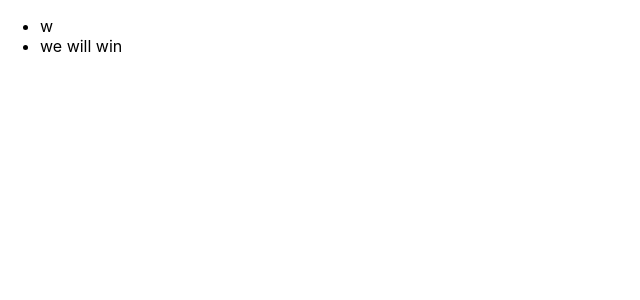
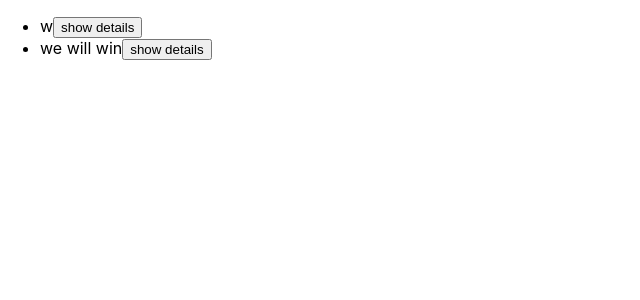
Before and after one commit to rawwr-cmd/NextJs, a Next.js app: page /feedback in a window 1280 px wide. Shown: the top 300 px of the page, without its empty margins (0-640 px from the left). Built offline with nearby package versions, Linux system fonts and the light colour scheme.

Commit message:
adding dynamic routes

```diff
--- /dev/null
+++ b/pages/api/[feedbackId].js
@@ -0,0 +1,16 @@
+import { buildFeedPath, extractFeedback } from "../api/feedback";
+
+const handler = (req, res) => {
+  // if (req.method === "Delete") {}
+
+  const { feedbackId } = req.query;
+
+  const filePath = buildFeedPath();
+  const data = extractFeedback(filePath);
+
+  const selectedFeedback = data.find((feedback) => feedback.id === feedbackId);
+
+  res.status(200).json({ feedback: selectedFeedback });
+};
+
+export default handler;
--- a/pages/feedback/index.js
+++ b/pages/feedback/index.js
@@ -1,12 +1,32 @@
+import { useState, Fragment } from "react";
 import { buildFeedPath, extractFeedback } from "../api/feedback";
 
 const GetFeedback = ({ feedbackItems }) => {
+  const [feedbackData, setFeedbackData] = useState();
+
+  const loadFeedBackHandler = (id) => {
+    fetch(`/api/${id}`)
+      .then((response) => response.json())
+      .then((data) => {
+        // console.log(data);
+        setFeedbackData(data.feedback);
+      });
+  };
+
   return (
-    <ul>
-      {feedbackItems.map((item) => (
-        <li key={item.id}>{item.feedBackText}</li>
-      ))}
-    </ul>
+    <Fragment>
+      {feedbackData && <p>{feedbackData.email}</p>}
+      <ul>
+        {feedbackItems.map((item) => (
+          <li key={item.id}>
+            {item.feedBackText}
+            <button onClick={loadFeedBackHandler.bind(null, item.id)}>
+              show details
+            </button>
+          </li>
+        ))}
+      </ul>
+    </Fragment>
   );
 };
 
```
